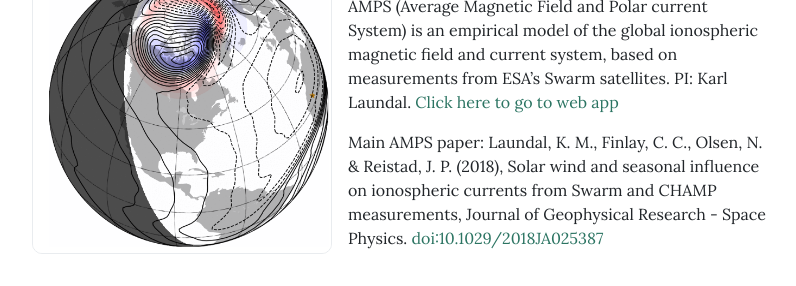
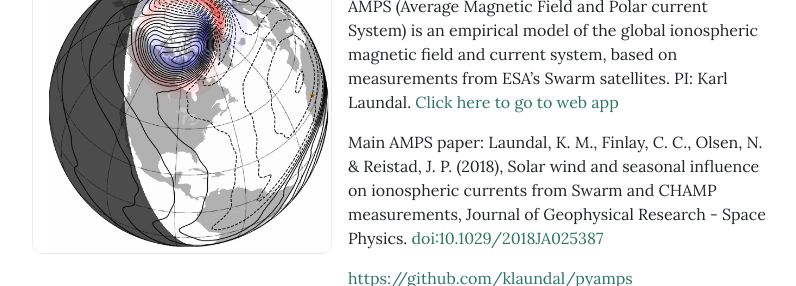
Before and after one commit to DynaMIT-uib/DynaMIT-uib.github.io, a Jekyll site: the page built from pages/code.md, in a window 1280 px wide and 900 px high, scrolled down 1162 px, cut to the strip 0-286 px from the top of the window. Shown: the whole strip, without its empty margins (240-1036 px from the left). Built offline with Jekyll 4.4.1, drawn with Linux system fonts in a browser that asks for light colours; some of the changed lines change nothing that is shown.

Commit message:
Changing links

```diff
--- a/_data/code.yml
+++ b/_data/code.yml
@@ -25,9 +25,12 @@
     role: https://github.com/klaundal/pyamps
     image: assets/theme/images/pyamps.png # Can be external link
     description: |
+
       AMPS (Average Magnetic Field and Polar current System) is an empirical model of the global ionospheric magnetic field and current system, based on measurements from ESA's Swarm satellites. PI: Karl Laundal. [Click here to go to web app](https://pyamps.uib.no/)
 
       Main AMPS paper: Laundal, K. M., Finlay, C. C., Olsen, N. & Reistad, J. P. (2018), Solar wind and seasonal influence on ionospheric currents from Swarm and CHAMP measurements, Journal of Geophysical Research - Space Physics. [doi:10.1029/2018JA025387](https://doi.org/10.1029/2018JA025387)
+
+      [https://github.com/klaundal/pyamps](https://github.com/klaundal/pyamps)
 
   - name: PySwipe
     role: https://github.com/Dartspacephysiker/pyswipe
```
